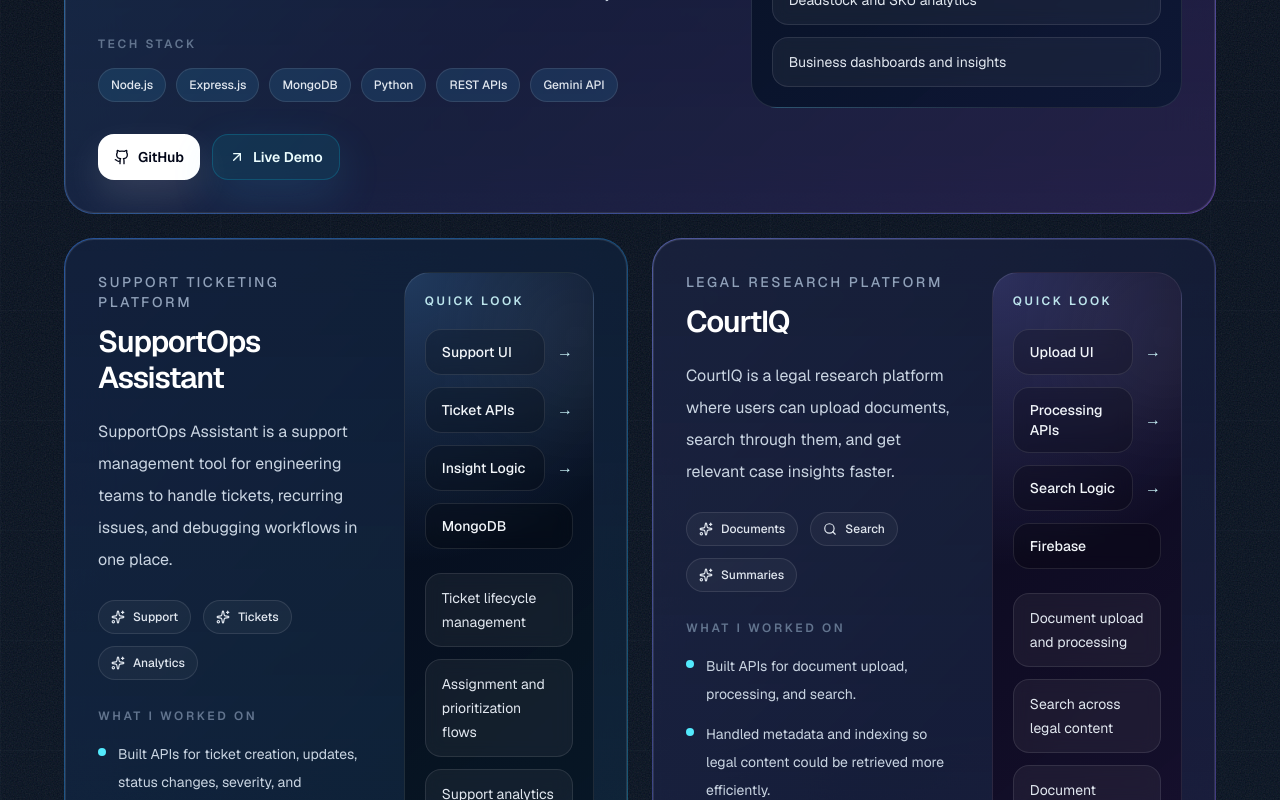
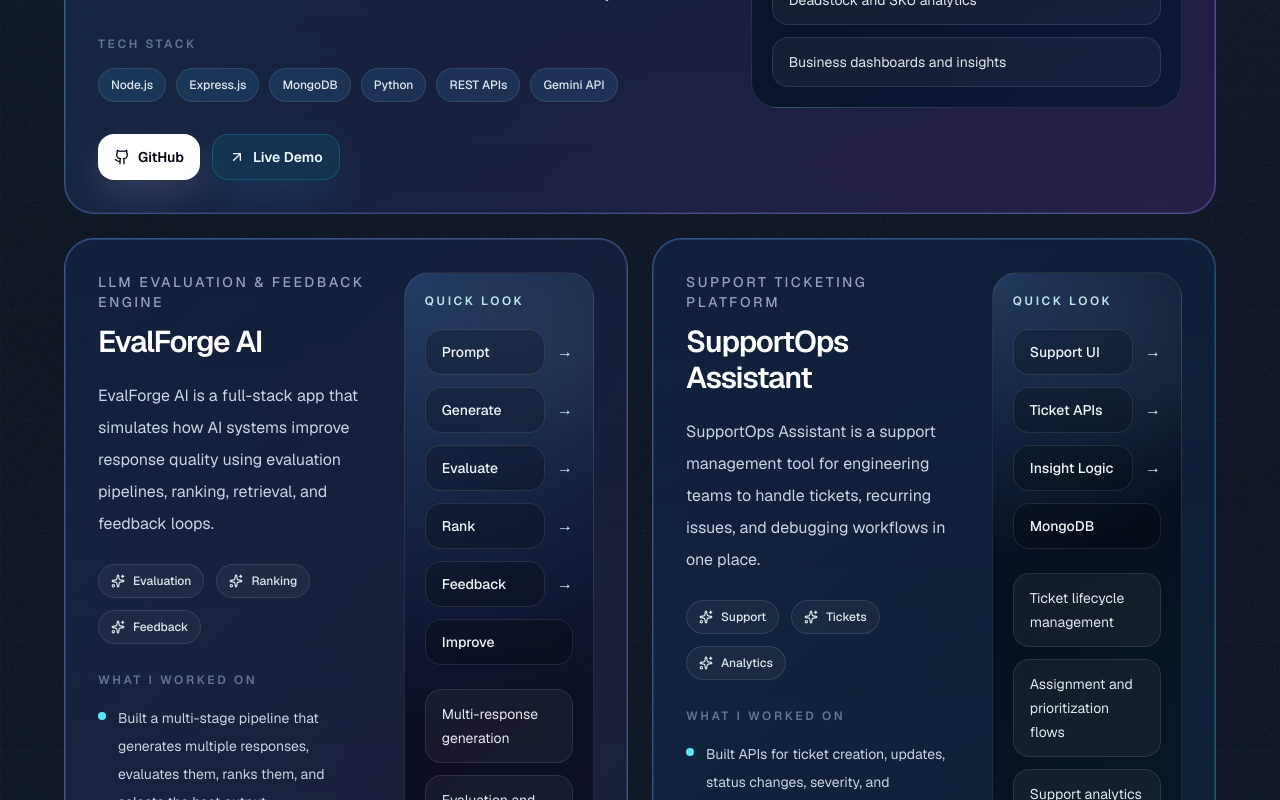
Before and after one commit to ArpanNarula/portfolio, a Next.js app: page / in a window 1280 px wide. Shown: the part 2000-2800 px from the top of the page. Built offline with nearby package versions, Linux system fonts and the light colour scheme.

Commit message:
Add EvalForge project to portfolio

```diff
--- a/components/portfolio/data.ts
+++ b/components/portfolio/data.ts
@@ -11,12 +11,17 @@ export type FeaturedProject = {
   description: string;
   liveUrl: string;
   githubUrl: string;
+  extraLinks?: Array<{
+    label: string;
+    url: string;
+  }>;
   backendContributions: string[];
   keyFeatures: string[];
   techStack: string[];
   focusAreas: string[];
   architecture: string[];
   accent: AccentSet;
+  note?: string;
   featured?: boolean;
 };
 
@@ -59,7 +64,7 @@ export const heroHighlights = [
 export const proofPoints = [
   {
     title: "Projects",
-    value: "5 projects on the site",
+    value: "6 projects on the site",
   },
   {
     title: "Work I enjoy",
@@ -156,6 +161,61 @@ export const featuredProjects: FeaturedProject[] = [
       pill: "rgba(56, 189, 248, 0.12)",
     },
     featured: true,
+  },
+  {
+    title: "EvalForge AI",
+    label: "LLM Evaluation & Feedback Engine",
+    description:
+      "EvalForge AI is a full-stack app that simulates how AI systems improve response quality using evaluation pipelines, ranking, retrieval, and feedback loops.",
+    liveUrl: "https://evalforge-ai-frontend.vercel.app/",
+    githubUrl: "https://github.com/ArpanNarula/EvalForge-AI-",
+    extraLinks: [
+      {
+        label: "Backend API",
+        url: "https://evalforge-ai-api.vercel.app",
+      },
+    ],
+    backendContributions: [
+      "Built a multi-stage pipeline that generates multiple responses, evaluates them, ranks them, and selects the best output.",
+      "Added scoring using rule-based logic, simulated embedding similarity, and simulated judge-style evaluation.",
+      "Implemented feedback handling so thumbs up and thumbs down can influence ranking weights over time.",
+      "Created retrieval logic to store stronger responses and reuse them for future prompts.",
+      "Split the app into a Next.js frontend and FastAPI backend with a clean full-stack flow.",
+    ],
+    keyFeatures: [
+      "Multi-response generation",
+      "Evaluation and score breakdowns",
+      "Ranking and best-response selection",
+      "Feedback and retrieval loop",
+    ],
+    techStack: [
+      "Next.js",
+      "React",
+      "FastAPI",
+      "Python",
+      "Recharts",
+      "Vercel",
+      "Pytest",
+    ],
+    focusAreas: ["Evaluation", "Ranking", "Feedback"],
+    architecture: [
+      "Prompt",
+      "Generate",
+      "Evaluate",
+      "Rank",
+      "Feedback",
+      "Improve",
+    ],
+    note:
+      "Prototype system: generation and evaluation are simulated to show the architecture and workflow clearly.",
+    accent: {
+      border:
+        "linear-gradient(135deg, rgba(59,130,246,0.58), rgba(167,139,250,0.36), rgba(45,212,191,0.38))",
+      preview:
+        "radial-gradient(circle at top left, rgba(96,165,250,0.32), transparent 40%), linear-gradient(140deg, rgba(7,12,30,0.98), rgba(18,18,44,0.9))",
+      glow: "rgba(96, 165, 250, 0.22)",
+      pill: "rgba(96, 165, 250, 0.12)",
+    },
   },
   {
     title: "SupportOps Assistant",
--- a/components/portfolio/project-cards.tsx
+++ b/components/portfolio/project-cards.tsx
@@ -124,6 +124,23 @@ export function FeaturedProjectCard({
                 <Github size={16} />
                 GitHub
               </m.a>
+              {project.extraLinks?.map((link) => (
+                <m.a
+                  key={link.url}
+                  whileHover={{ y: -2 }}
+                  whileTap={{ scale: 0.985 }}
+                  href={link.url}
+                  target="_blank"
+                  rel="noreferrer"
+                  className="group inline-flex items-center gap-2 rounded-2xl border border-white/12 bg-white/[0.05] px-4 py-3 text-sm font-semibold text-slate-100 shadow-[0_16px_36px_rgba(15,23,42,0.22)]"
+                >
+                  <ArrowUpRight
+                    size={16}
+                    className="transition group-hover:-translate-y-0.5 group-hover:translate-x-0.5"
+                  />
+                  {link.label}
+                </m.a>
+              ))}
               <m.a
                 whileHover={{ y: -2 }}
                 whileTap={{ scale: 0.985 }}
@@ -171,6 +188,15 @@ export function FeaturedProjectCard({
                   </div>
                 ))}
               </div>
+
+              {project.note ? (
+                <div className="mt-6 rounded-2xl border border-cyan-200/10 bg-black/20 px-4 py-4 text-sm leading-6 text-slate-300 backdrop-blur-sm">
+                  <p className="text-[11px] font-semibold uppercase tracking-[0.2em] text-cyan-100/80">
+                    Current Build
+                  </p>
+                  <p className="mt-2">{project.note}</p>
+                </div>
+              ) : null}
             </div>
           </div>
         </div>
```
Also changed, not shown: 1 other file (tests, documents, lock files or other folders).
